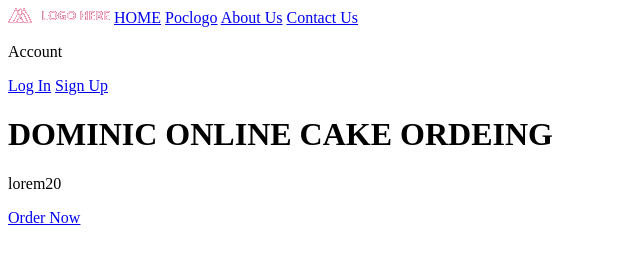
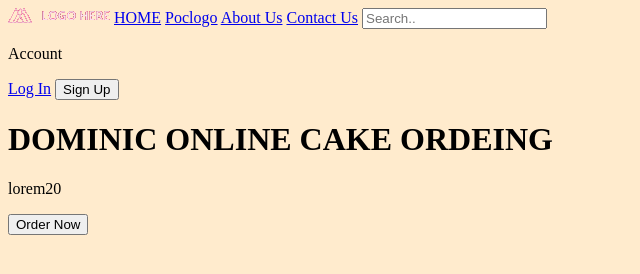
Before and after one commit to VaidasUrb/cake, a website: page index.html in a window 1280 px wide. Shown: the whole page, without its empty margins (0-640 px from the left). Drawn offline with Linux system fonts and the light colour scheme.

Commit message:
HTML form

```diff
--- a/css/main.css
+++ b/css/main.css
@@ -0,0 +1,19 @@
+body,
+body* {
+  box-sizing: border-box;
+  margin: 0px;
+  padding: 0px;
+  vertical-align: top;
+  font-family: Verdana, Geneva, Tahoma, sans-serif;
+}
+
+body {
+  position: relative;
+  height: 100vh;
+  background-color: blanchedalmond;
+}
+
+header {
+  display: inline-block;
+  width: 800px;
+}
--- a/index.html
+++ b/index.html
@@ -39,16 +39,17 @@
       <a href="#">Poclogo</a>
       <a href="#">About Us</a>
       <a href="#">Contact Us</a>
+      <input type="text" placeholder="Search.." />
       <p>Account</p>
       <a href="#">Log In</a>
-      <a href="#">Sign Up</a>
-      <main>
-        <div>
-          <h1>DOMINIC ONLINE CAKE ORDEING</h1>
-          <p>lorem20</p>
-          <a href="#">Order Now</a>
-        </div>
-      </main>
+      <button class="btn" type="submit">Sign Up</button>
     </header>
+    <main>
+      <div>
+        <h1>DOMINIC ONLINE CAKE ORDEING</h1>
+        <p>lorem20</p>
+        <button class="btn" type="submit">Order Now</button>
+      </div>
+    </main>
   </body>
 </html>
```
Also changed, not shown: css/btn.css (added).
